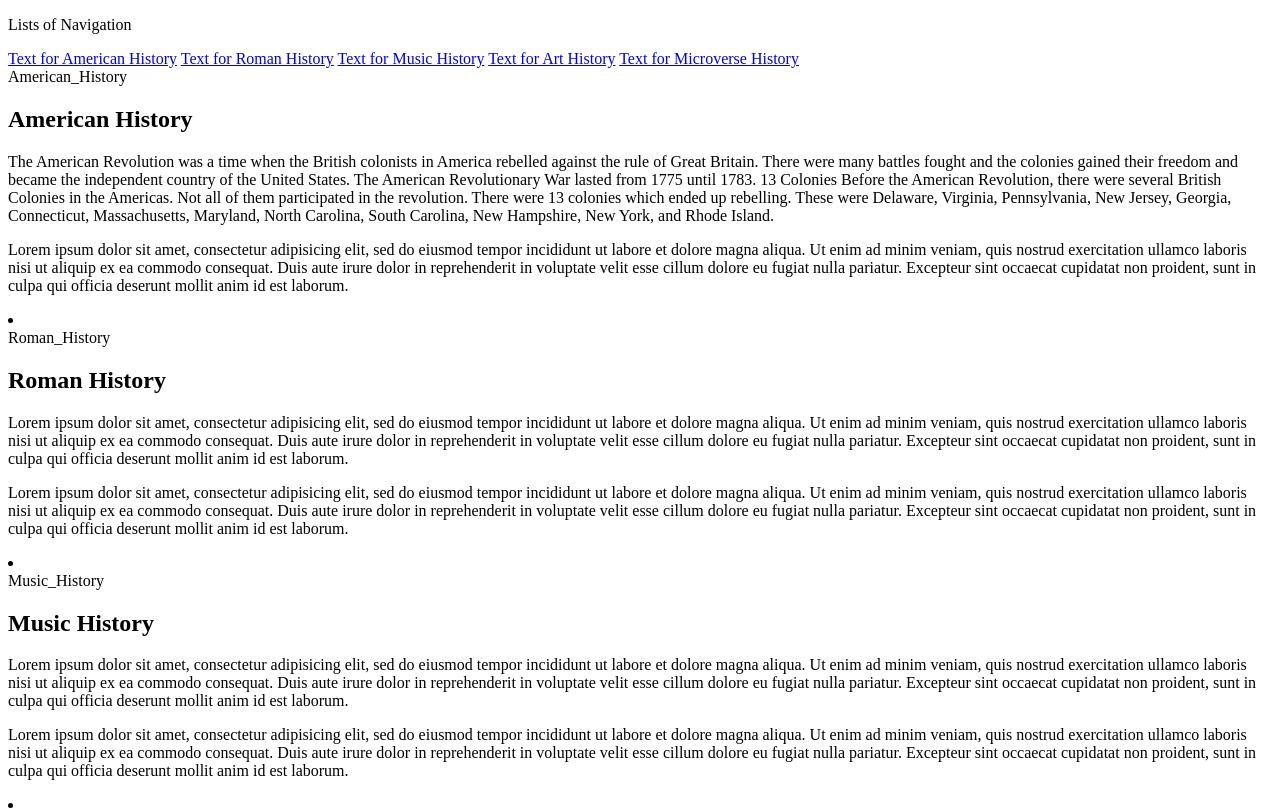
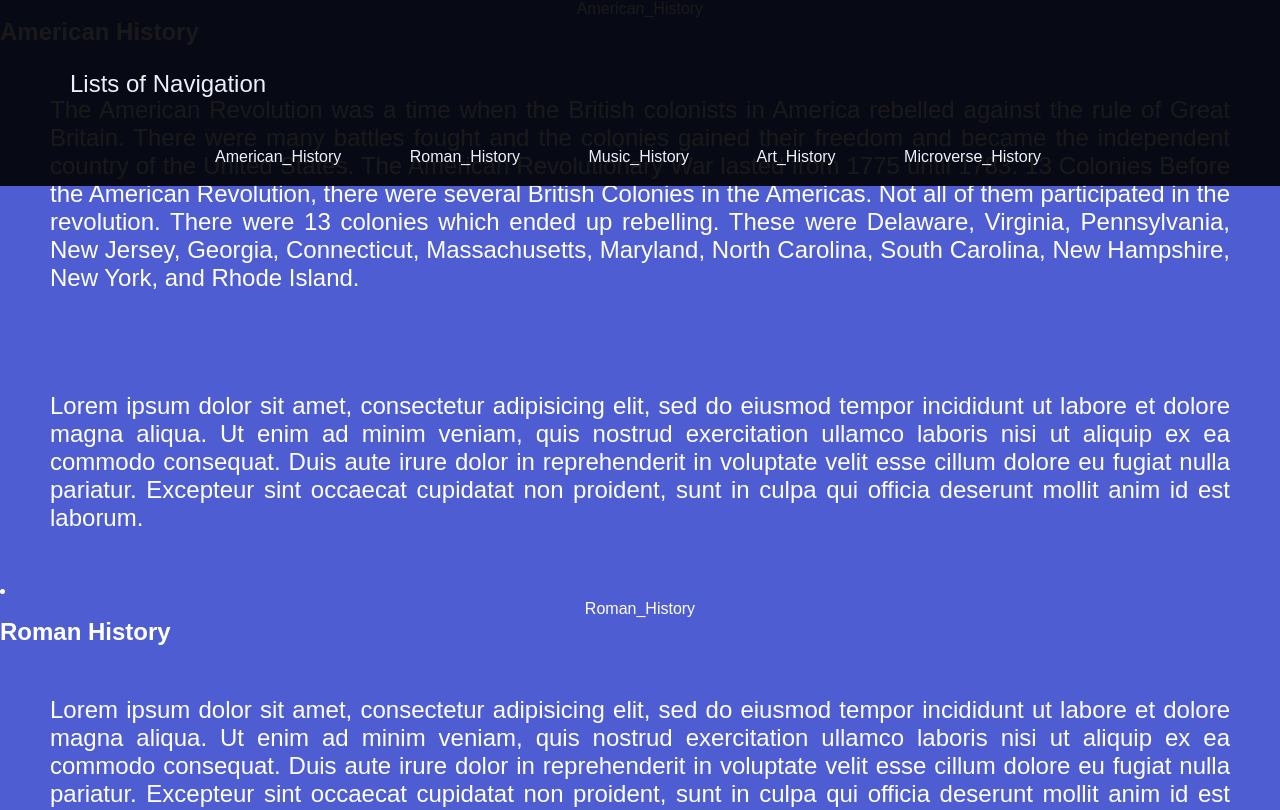
Before and after one commit to Niwer29/Documentation_Page, a plain HTML site: page index.html in a window 1280 px wide. Shown: the top 810 px of the page. Drawn offline with Linux system fonts and the light colour scheme.

Commit message:
Adding Img,CSS

```diff
--- /dev/null
+++ b/css/Style_sheet.css
@@ -0,0 +1,67 @@
+*{
+	padding: 0px;
+	margin: 0px;
+}
+
+body{
+	background-color: #4E5ED2;
+	color: #fff;
+	font-family: arial;
+
+
+}
+
+nav{
+	background-color: black;
+	margin-top: 0px;
+	opacity: 0.9;
+	padding: 20px;
+	position: fixed;
+	text-align: center;
+	width: 100%;
+}
+
+h1{
+	text-align: center;
+}
+
+#video{
+	text-align: center;
+}
+
+a{
+	color: white;
+	margin-right: 5%;
+	text-decoration: none;
+
+}
+
+header{
+	text-align: center;
+}
+
+img{
+	border-radius: 50px;
+	box-shadow: 5px 10px black;
+	width: 600px;
+	height: 400px;
+}
+
+
+p{
+	font-size: 24px;
+	padding: 50px;
+	text-align:justify;
+}
+
+footer{
+
+	background-color: black;
+	margin: 0px;
+	padding: 50px;
+}
+
+.social{
+	width: 50px;
+	height: 50px;
+}
--- a/index.html
+++ b/index.html
@@ -4,6 +4,7 @@
     <meta charset="UTF-8">
     <title>Fork Me! FCC: Test Suite Template</title>
     <link rel="stylesheet" href="css/style.css">
+    <link rel="stylesheet" href="css/Style_sheet.css">
   </head>
 
   <body>
@@ -12,11 +13,11 @@
             <p>Lists of Navigation</p>
         </header>
 
-        <a class=nav-link href="#American_History">Text for American History</a>
-        <a class=nav-link href="#Roman_History">Text for Roman History</a>
-        <a class=nav-link href="#Music_History">Text for Music History</a>
-        <a class=nav-link href="#Art_History">Text for Art History</a>
-        <a class=nav-link href="#Microverse_History">Text for Microverse History</a>
+        <a class=nav-link href="#American_History">American_History</a>
+        <a class=nav-link href="#Roman_History">Roman_History</a>
+        <a class=nav-link href="#Music_History">Music_History</a>
+        <a class=nav-link href="#Art_History">Art_History</a>
+        <a class=nav-link href="#Microverse_History">Microverse_History</a>
     </nav>
     <script src="https://cdn.freecodecamp.org/testable-projects-fcc/v1/bundle.js"></script>
 
```
Also changed, not shown: img/american.jpg (added), img/art.jpg (added), img/facebook.png (added), img/instagram.png (added), img/microverse.png (added), img/music.jpg (added), img/rome.jpg (added).
